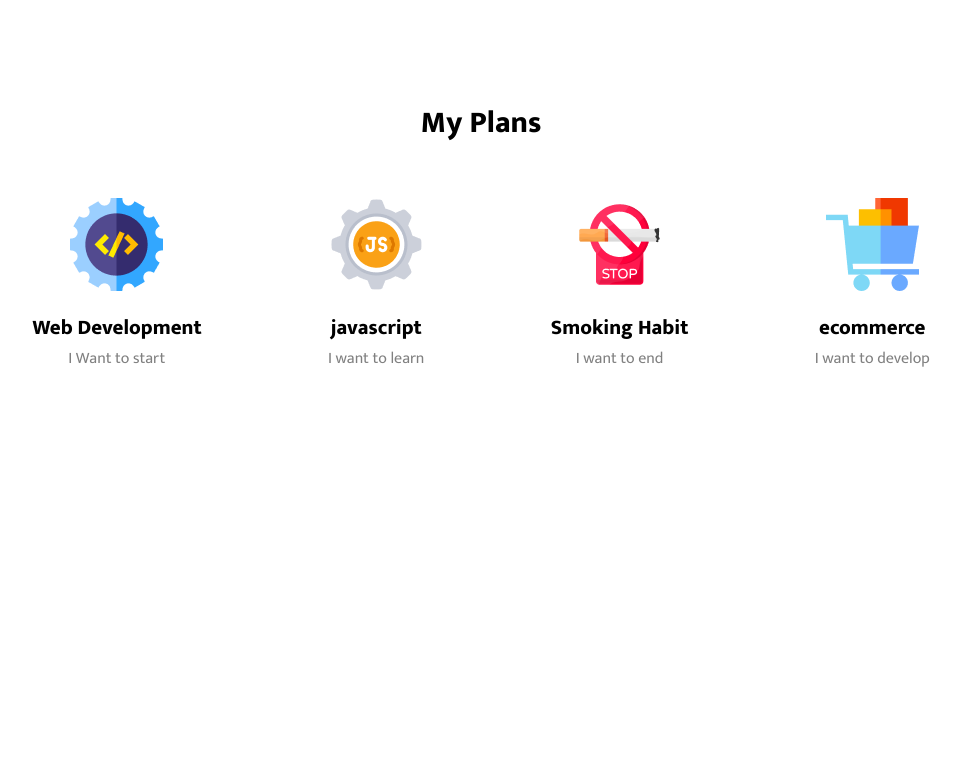
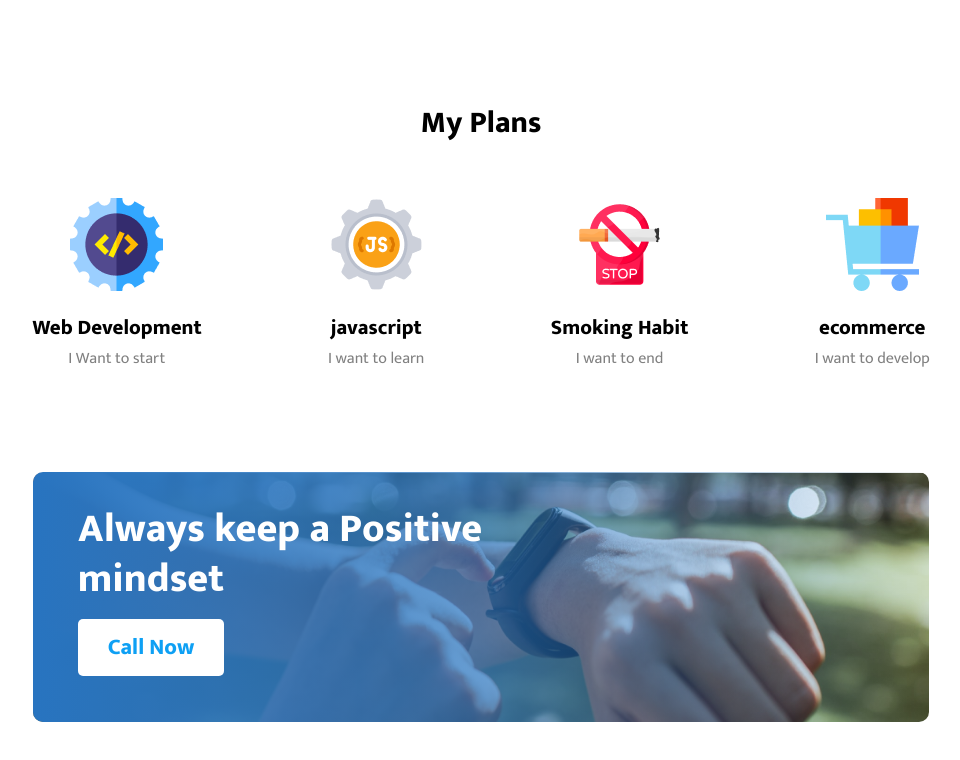
Before and after one commit to mohaiminur24/Assignment-one, a plain HTML site: page index.html in a window 1280 px wide. Shown: the part 1426-2186 px from the top of the page, without its empty margins (159-1119 px from the left). Before the commit the page ends 1818 px from the top, so only its background shows below. Drawn offline with Linux system fonts and the light colour scheme.

Commit message:
positive mind set complete

```diff
--- a/index.html
+++ b/index.html
@@ -73,6 +73,16 @@
 
     <!-- My plan section end -->
 
+    <div class="picture-part">
+        <div class="gradient">
+            <div class="picture-content">
+                <h3>Always keep a Positive mindset</h3>
+                <button><a href="#">Call Now</a></button>
+            </div>
+        </div>
+
+    </div>
+
 
 
 
--- a/style.css
+++ b/style.css
@@ -110,3 +110,39 @@ ul{
 }
 
 /* My plan section end  */
+
+.picture-part{
+    width: 70%;
+    margin: 100px auto;
+    height: 250px;
+    background-image: url(images/watch.png);
+    border-radius: 10px;
+    background-size: 100% 100%;
+
+}
+.picture-part button{
+    border: none;
+    background-color: white;
+    border-radius: 5px;
+    margin: 15px 0px;
+}
+.picture-part h3{
+    color: white;
+    font-size: 2.5rem;
+    width: 80%;
+    line-height: 50px;
+}
+.picture-content{
+    margin-left: 5%;
+
+}
+.gradient{
+    background: linear-gradient(to right, rgb(40, 116, 192),rgb(40, 116, 192, .7),rgba(150, 214, 239, .0));
+    width: 100%;
+    height: 100%;
+    display: flex;
+    justify-content: start;
+    align-items: center;
+    border-radius: 10px;
+
+}
```
